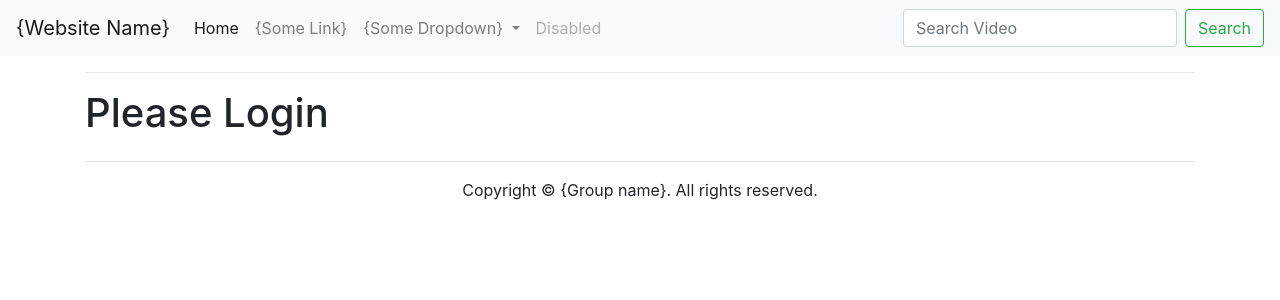
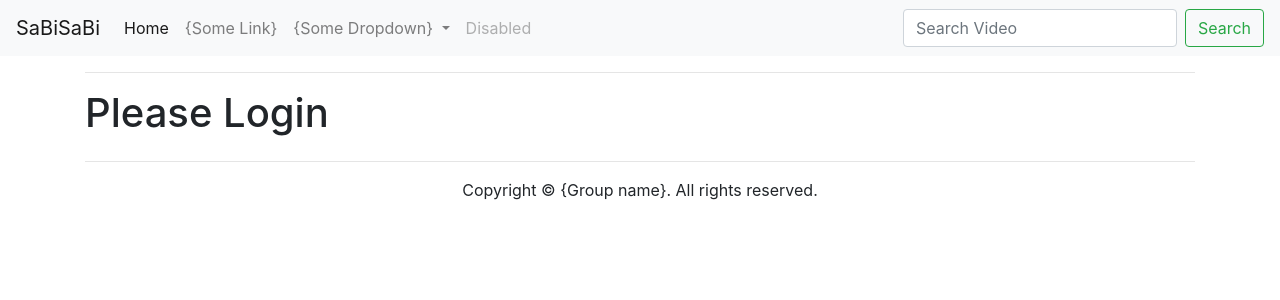
Before and after one commit to SleepinWei/Video-Site-project, a Flask app: page /space in a window 1280 px wide. Shown: the top 300 px of the page. Run offline with Flask 2, Linux system fonts and the light colour scheme; some libraries are stand-ins or nearby versions.

Commit message:
Space v1.4
Change website name

```diff
--- a/app/templates/Space.html
+++ b/app/templates/Space.html
@@ -17,7 +17,8 @@
 </head>
 <body>
     <nav class="navbar navbar-expand-lg navbar-light bg-light">
-        <a class="navbar-brand" href="#">{Website Name}</a>
+        <!-- The first two letters of SAmple BIlibili :P-->
+        <a class="navbar-brand" href="#">SaBiSaBi</a>
         <button class="navbar-toggler" type="button" data-toggle="collapse" data-target="#navbarSupportedContent" aria-controls="navbarSupportedContent" aria-expanded="false" aria-label="Toggle navigation"> <span class="navbar-toggler-icon"></span> </button>
         <div class="collapse navbar-collapse" id="navbarSupportedContent">
             <ul class="navbar-nav mr-auto">
```
